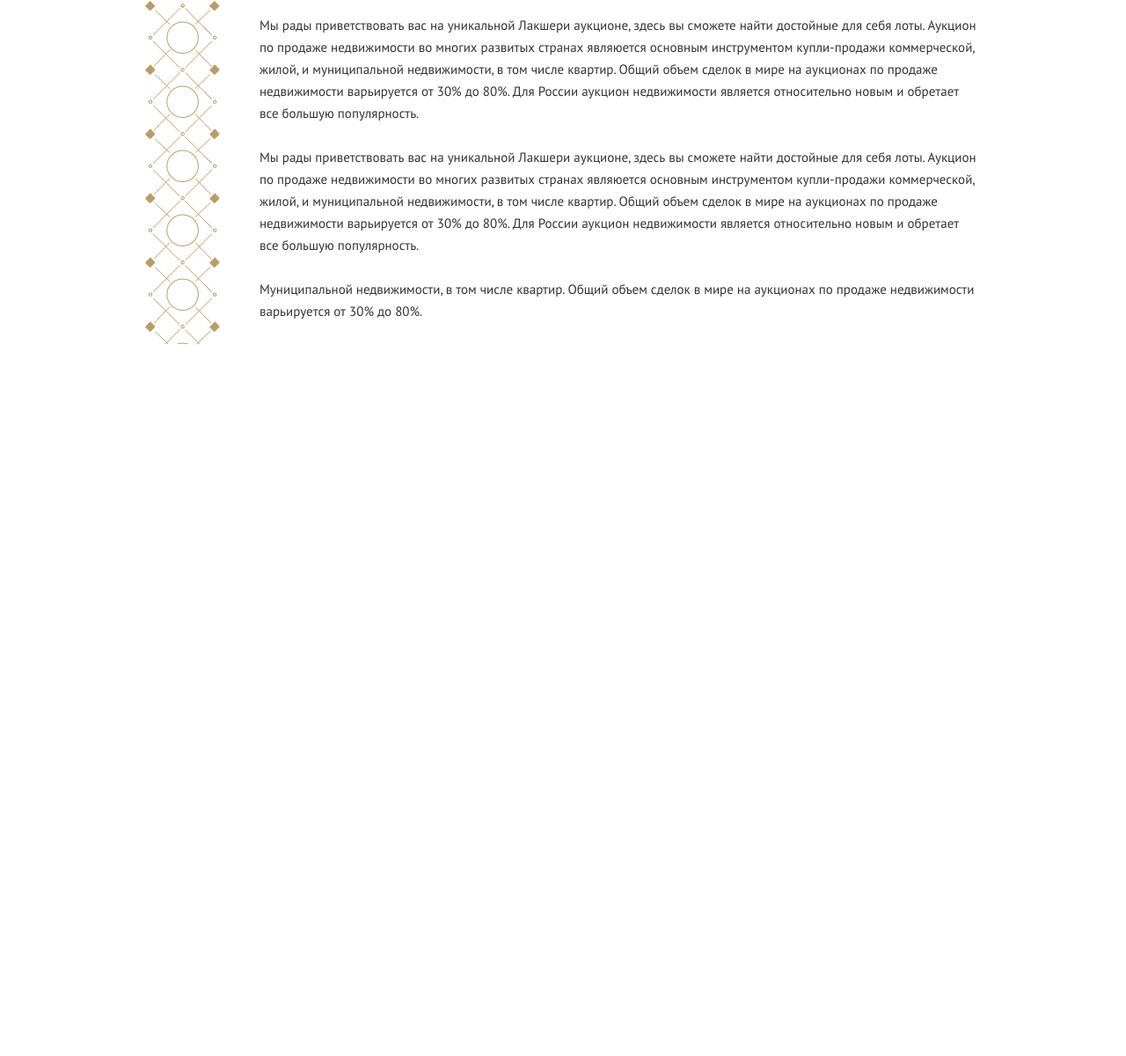
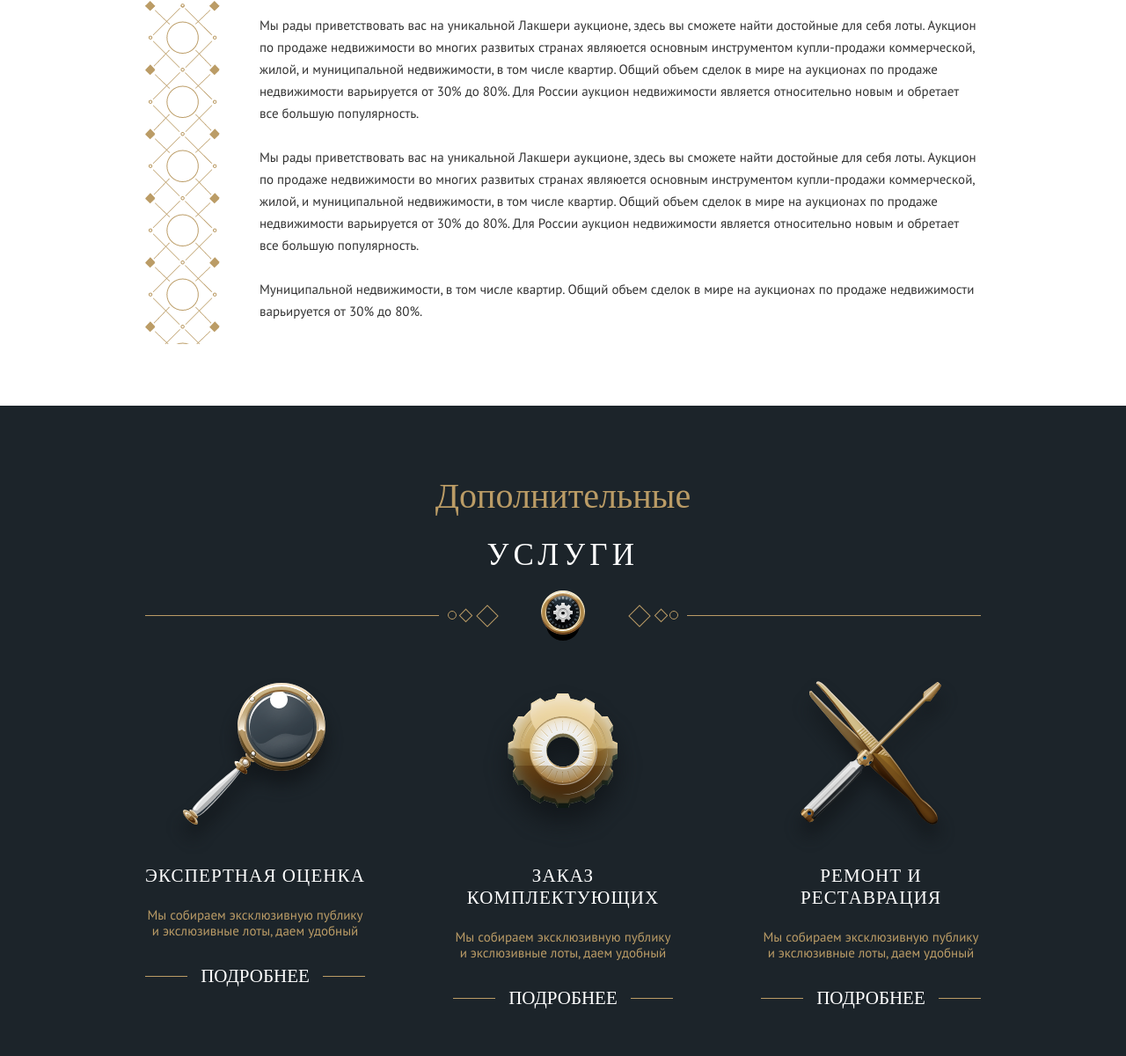
Before and after one commit to AlexShkn/Luxtrader, a website: page #src/index.html in a window 1280 px wide. Shown: the part 6131-7331 px from the top of the page at 88% size. Before the commit the page ends 6522 px from the top, so only its background shows below. Drawn offline with nearby package versions, Linux system fonts and the light colour scheme; files that its build step writes are made by us from their sources; files whose address does not match are found by name; a web font is replaced by a local one.

Commit message:
сверстана секция services +adaptive

```diff
--- /dev/null
+++ b/#src/_services.html
@@ -0,0 +1,56 @@
+<section class="services">
+	<div class="services__container _container">
+		<div class="services__header block-header">
+			<div class="block-header__title title">
+				<div class="title__logo">Дополнительные</div>
+				<h2 class="title__main title__main_w">услуги</h2>
+			</div>
+			<div class="block-header__decor block-decor">
+				<div class="block-decor__items">
+					<span></span>
+				</div>
+				<div class="block-decor__icon">
+					<img src="img/block-header/02.png" alt="">
+				</div>
+				<div class="block-decor__items">
+					<span></span>
+				</div>
+			</div>
+		</div>
+		<div class="services__row">
+			<div class="services__column">
+				<div class="services__item service">
+					<a href="" class="service__image">
+						<img src="img/services/01.png" alt="">
+					</a>
+					<a class="service__title">Экспертная оценка</a>
+					<div class="service__text">Мы собираем эксклюзивную публику и экслюзивные
+						лоты, даем удобный</div>
+					<a href="" class="service__btn"><span>Подробнее</span></a>
+				</div>
+			</div>
+			<div class="services__column">
+				<div class="services__item service">
+					<a href="" class="service__image">
+						<img src="img/services/02.png" alt="">
+					</a>
+					<a class="service__title">заказ комплектующих</a>
+					<div class="service__text">Мы собираем эксклюзивную публику и экслюзивные
+						лоты, даем удобный</div>
+					<a href="" class="service__btn"><span>Подробнее</span></a>
+				</div>
+			</div>
+			<div class="services__column">
+				<div class="services__item service">
+					<a href="" class="service__image">
+						<img src="img/services/03.png" alt="">
+					</a>
+					<a class="service__title">ремонт и реставрация</a>
+					<div class="service__text">Мы собираем эксклюзивную публику и экслюзивные
+						лоты, даем удобный</div>
+					<a href="" class="service__btn"><span>Подробнее</span></a>
+				</div>
+			</div>
+		</div>
+	</div>
+</section>
--- a/#src/index.html
+++ b/#src/index.html
@@ -18,6 +18,7 @@
 				@@include('_main-slider.html',{})
 				@@include('_lots.html',{})
 				@@include('_categories.html',{})
+				@@include('_services.html',{})
 			</main>
 			@@include('_footer.html',{})
 		</div>
--- a/#src/scss/components/_categories.scss
+++ b/#src/scss/components/_categories.scss
@@ -1,4 +1,5 @@
 .categories {
+	margin-bottom: 70px;
 	// .categories__items
 
 	&__items {
@@ -65,6 +66,7 @@
 	&__column {
 		position: relative;
 		flex: 0 1 33.333%;
+		// max-width: 33.333%;
 		display: flex;
 		justify-content: center;
 		padding: 0 50px 25px;
--- /dev/null
+++ b/#src/scss/components/_services.scss
@@ -0,0 +1,114 @@
+.services {
+	background-color: var(--color-main);
+	padding: 60px 0 40px 0;
+	@media (max-width: 640px) {
+		padding: 40px 0 0 0;
+	}
+	// .services__container
+
+	&__container {
+	}
+
+	// .services__header
+
+	&__header {
+		margin-bottom: 40px;
+	}
+	// ._container
+
+	&_container {
+	}
+
+	// .services__row
+
+	&__row {
+		display: flex;
+		justify-content: center;
+		margin: 0px -50px;
+		flex-wrap: wrap;
+	}
+
+	// .services__column
+
+	&__column {
+		flex: 0 1 33.333%;
+		padding: 0 50px;
+		margin-bottom: 50px;
+		@media (max-width: 975px) {
+			flex: 0 1 50%;
+		}
+		@media (max-width: 640px) {
+			flex: 1 1 100%;
+		}
+	}
+
+	// .services__item
+
+	&__item {
+	}
+}
+
+.service {
+	display: flex;
+	flex-direction: column;
+	text-align: center;
+	// .service__image
+
+	&__image {
+		display: flex;
+		justify-content: center;
+		align-items: center;
+		height: 205px;
+		margin-bottom: 10px;
+	}
+
+	// .service__title
+
+	&__title {
+		font-family: 'PFDin';
+		font-size: 21px;
+		font-weight: 500;
+		line-height: calc(25 / 21);
+		letter-spacing: 1.1px;
+		text-transform: uppercase;
+		color: var(--color-white);
+	}
+
+	// .service__text
+
+	&__text {
+		margin-top: 23px;
+		font-size: 15px;
+		line-height: calc(25 / 21);
+		color: var(--color-gold);
+	}
+
+	// .service__btn
+
+	&__btn {
+		position: relative;
+		margin-top: 30px;
+		text-align: center;
+		font-family: 'PFDin';
+		font-size: 21px;
+		font-weight: 500;
+		line-height: calc(25 / 21);
+		text-transform: uppercase;
+		color: var(--color-white);
+		&::before {
+			content: '';
+			position: absolute;
+			top: 50%;
+			left: 0;
+			width: 100%;
+			height: 1px;
+			background-color: var(--color-gold);
+		}
+		span {
+			position: relative;
+			padding: 0 15px;
+			z-index: 2;
+			background-color: var(--color-main);
+		}
+	}
+}
--- a/#src/scss/style.scss
+++ b/#src/scss/style.scss
@@ -75,6 +75,7 @@ body {
 @import './components/footer';
 @import './components/lots';
 @import './components/categories';
+@import './components/services';
 //</ПОДКЛЮЧЕНИЕ ФАЙЛОВ СТИЛЕЙ СТРАНИЦ И ЭЛЕМЕНТОВ>====================================================================================================
 @import 'popup';
 @import 'home';
```
Also changed, not shown: Luxtrader/index.html (+56 -0 lines), gulpfile.js (+113 -99 lines), Luxtrader/css/style.min.css.
